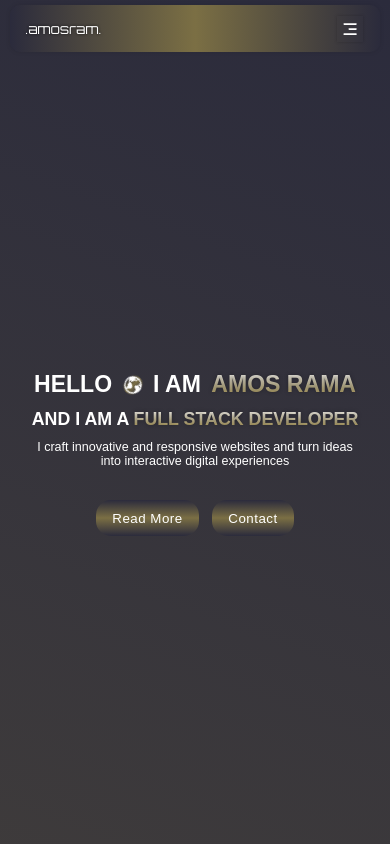
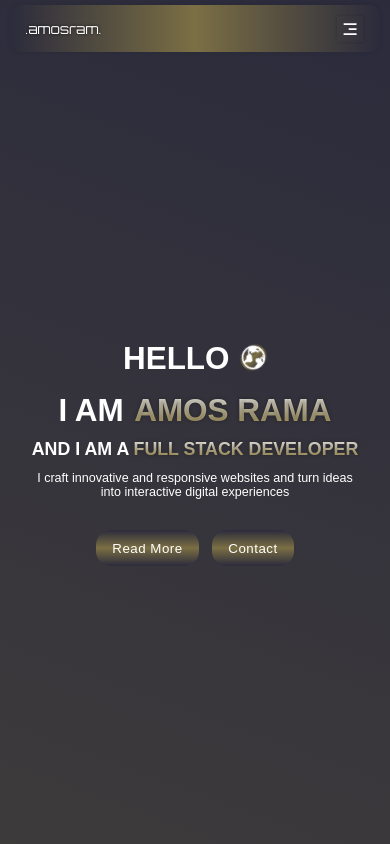
Before and after one commit to Amosram/amosram-dev, a React (Vite) app: page / in a window 390 px wide. Shown: the top 844 px of the page. Built offline with nearby package versions, Linux system fonts and the light colour scheme.

Commit message:
hero section

```diff
--- a/src/components/Hero/Hero.css
+++ b/src/components/Hero/Hero.css
@@ -7,6 +7,12 @@
     display: flex;
     align-items: center;
     justify-content: center;
+    gap: 1.5rem;
+}
+
+.hero-left .my-name .title-top {
+    display: flex;
+    align-items: center;
     gap: 1rem;
 }
 
@@ -182,13 +188,22 @@
     }
 
     .hero-left .earth {
-        width: 20px;
-        height:20px;
+        width: 27px;
+        height:27px;
+        margin-bottom: 3px;
     }
 
     .header {
         padding-top: 0.8rem;
         padding-bottom: 0.8rem;
+    }
+
+    .hero-left .my-name {
+        flex-direction: column;
+    }
+
+    .hero-left .my-name h1 {
+        font-size: 3rem;
     }
 
 }
--- a/src/components/Hero/Hero.jsx
+++ b/src/components/Hero/Hero.jsx
@@ -73,18 +73,23 @@ const Hero = () => {
     <section className='hero flexBox' id='/'>
       <div className='hero-left'>
         <div className='my-name'>
+          <div className='title-top'>
             <motion.h1 className='hello'
               variants={variants}
               initial='hidden'
               animate='visible'
             >HELLO</motion.h1>
             <IoEarth className='earth'/>
+          </div>
+
+          <div className='title-middle'>
             <motion.h1 className='h2'
               variants={variants}
               initial='hidden'
               animate='visible'
             >I AM  <span> AMOS RAMA</span>
             </motion.h1>
+          </div>
         </div>
         <motion.h3
            variants={variants}
```
Lines whose indentation alone changed are shown as unchanged.
